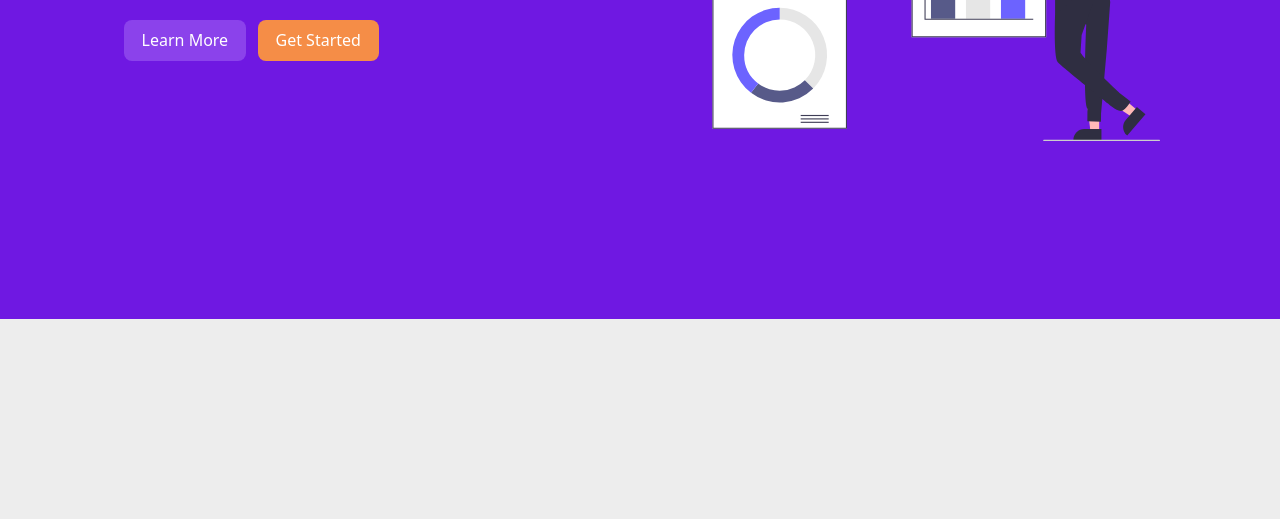
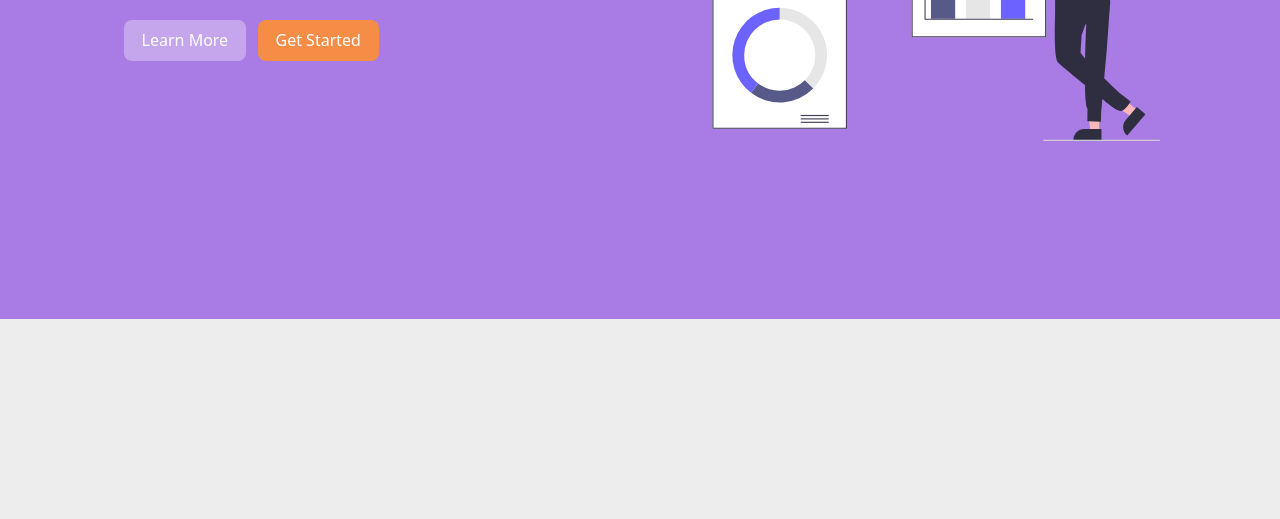
Before and after one commit to haroldjeshua/harv-csslib, a plain HTML site: page index.html in a window 1280 px wide. Shown: the part 281-800 px from the top of the page. Drawn offline with Linux system fonts and the light colour scheme.

Commit message:
sass demo for starters

```diff
--- a/scss/_config.scss
+++ b/scss/_config.scss
@@ -1,9 +1,17 @@
 // partial
 $font-stack: system-ui, -apple-system, BlinkMacSystemFont, "Segoe UI", Roboto,
   Oxygen, Ubuntu, Cantarell, "Open Sans", "Helvetica Neue", sans-serif;
-$color-primary: hsl(266, 81%, 49%);
+// $color-primary: hsl(266, 81%, 49%);
+$color-primary: hsl(266, 67%, 69%);
 $color-secondary: hsl(24, 90%, 62%);
 $color-light: hsl(0, 0%, 93%);
 $color-dark: hsl(0, 0%, 93%);
 
 // Set text color based ong bg:
+@function set-text-color($color) {
+  @if (lightness($color) > 70) {
+    @return #333;
+  } @else {
+    @return #fff;
+  }
+}
--- a/scss/style.scss
+++ b/scss/style.scss
@@ -16,7 +16,7 @@ body {
 
 .showcase {
   background-color: $color-primary;
-  color: #fff;
+  color: set-text-color($color-primary);
   height: 600px;
 
   nav {
```
Also changed, not shown: scss/style.css.
